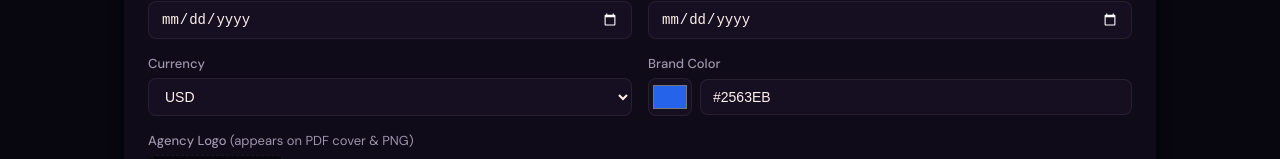
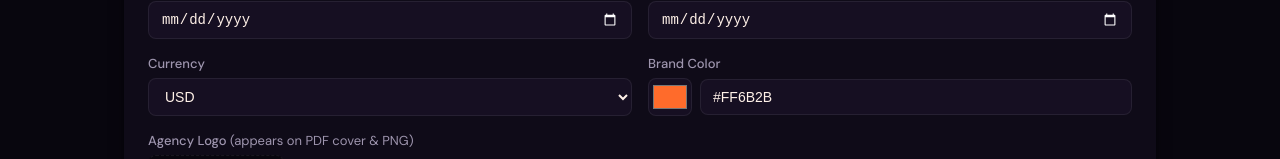
Before and after one commit to hidude187/meta-ads-report-generator, a Next.js app: page /free in a window 1280 px wide. Shown: the part 416-575 px from the top of the page. Built offline with nearby package versions, Linux system fonts and the light colour scheme.

Commit message:
fix: demo always loads in USD, default brand color orange, demo prefills client name + dates

```diff
--- a/components/ReportTool.tsx
+++ b/components/ReportTool.tsx
@@ -17,7 +17,7 @@ export default function ReportTool() {
     dateFrom: "",
     dateTo: "",
     currency: "USD",
-    brandColor: "#2563EB",
+    brandColor: "#FF6B2B",
     logoDataUrl: "",
   });
 
@@ -54,6 +54,14 @@ export default function ReportTool() {
   const handleDemo = useCallback(() => {
     setCampaigns(generateDemoData());
     setFileName("demo-data.csv");
+    // Always reset to USD demo context so numbers make sense
+    setClientInfo(prev => ({
+      ...prev,
+      currency: "USD",
+      clientName: prev.clientName || "Demo Client",
+      dateFrom: prev.dateFrom || "2025-01-01",
+      dateTo: prev.dateTo || "2025-01-31",
+    }));
     setStep(3);
   }, []);
 
```
Also changed, not shown: 1 other file (tests, documents, lock files or other folders).
